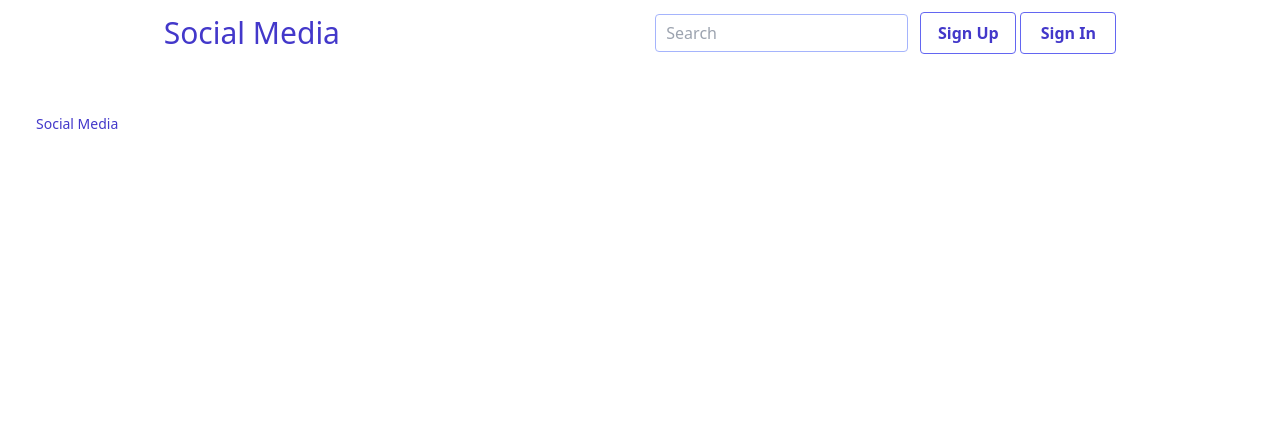
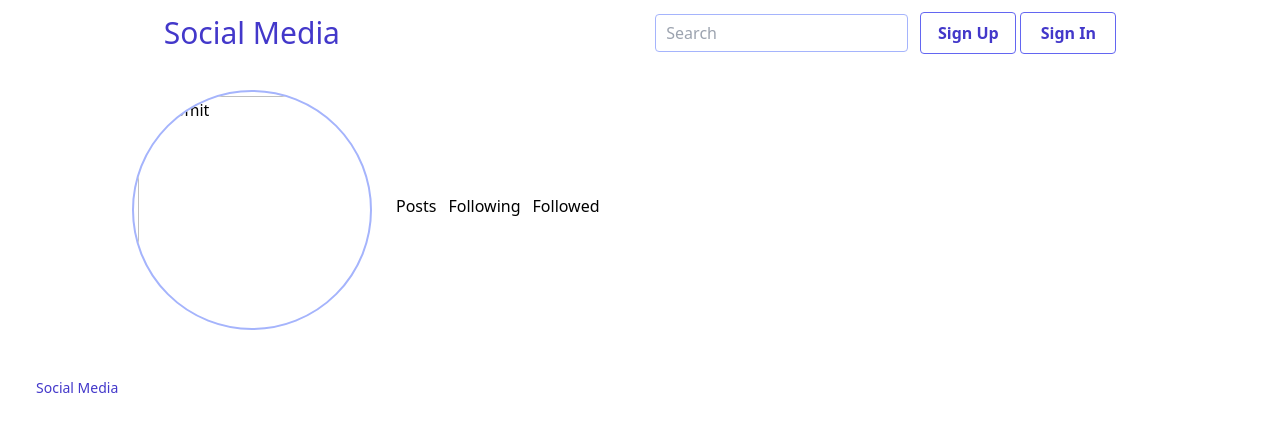
Before and after one commit to JosSebastian/social, a Nuxt app: page /user/1 in a window 1280 px wide. Shown: the top 432 px of the page. Built offline with nearby package versions, Linux system fonts and the light colour scheme.

Commit message:
profile page ui implemetation

```diff
--- /dev/null
+++ b/pages/user/[uid].vue
@@ -0,0 +1,9 @@
+<script lang="ts" setup></script>
+
+<template>
+  <div>
+    <UserProfile />
+  </div>
+</template>
+
+<style scoped></style>
--- /dev/null
+++ b/pages/user/index.vue
@@ -0,0 +1,9 @@
+<script lang="ts" setup></script>
+
+<template>
+  <div>
+    <UserProfile />
+  </div>
+</template>
+
+<style scoped></style>
```
